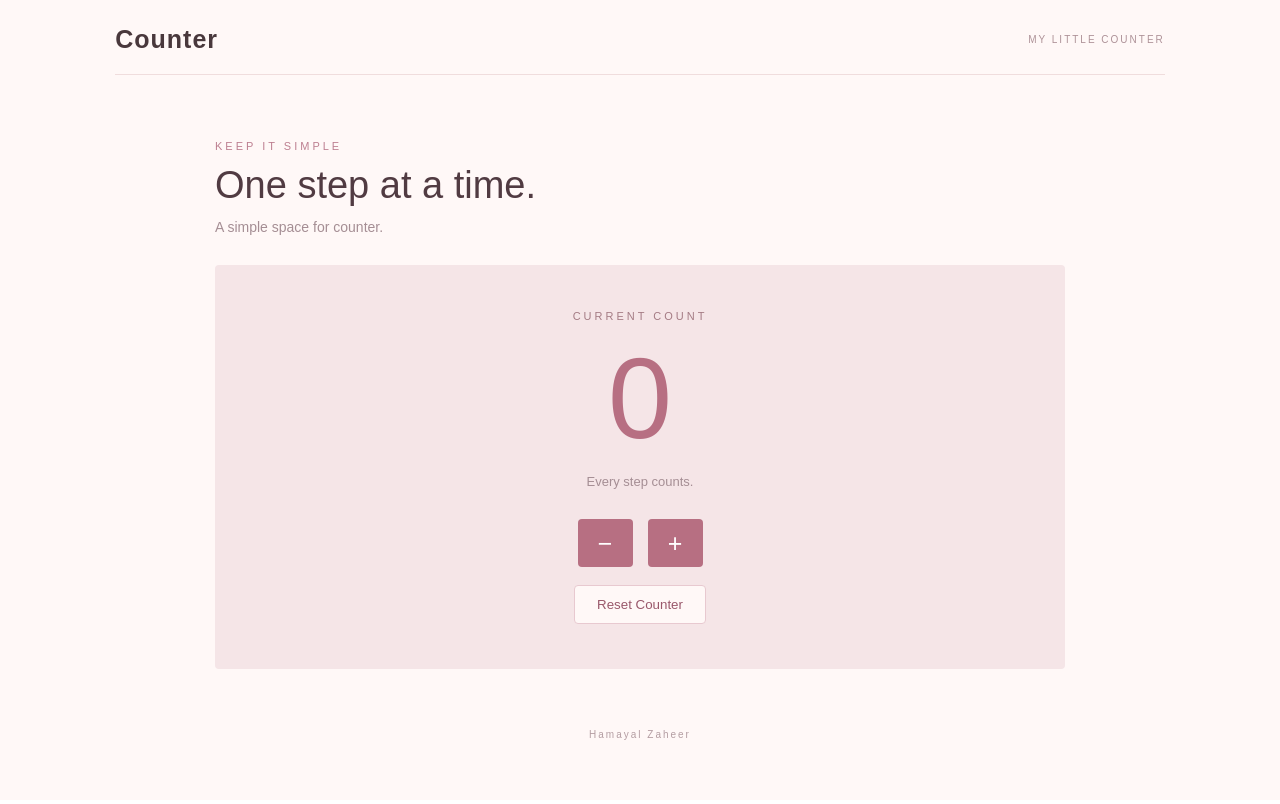
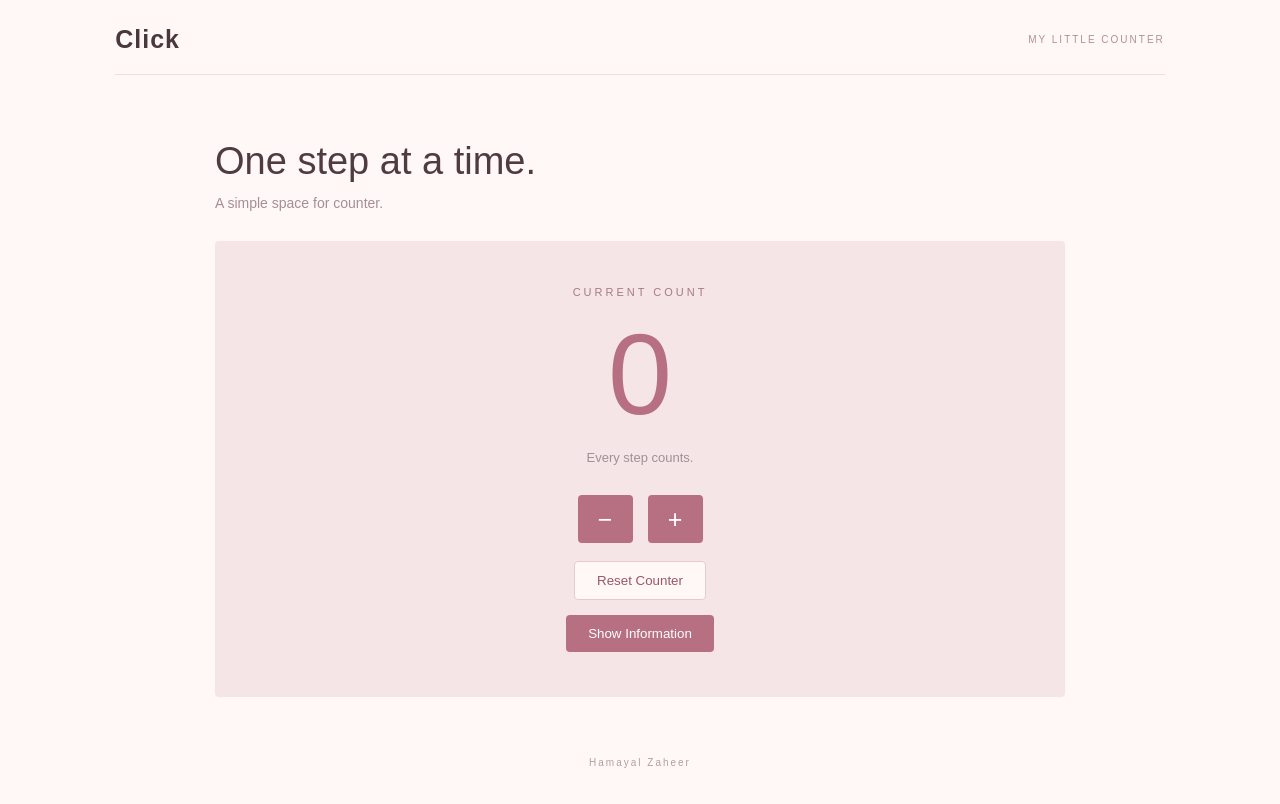
Before and after one commit to hamayalzaheer7-cpu/counter_hamayal, a React (Vite) app: page / in a window 1280 px wide. Shown: the top 804 px of the page. Built offline with nearby package versions, Linux system fonts and the light colour scheme.

Commit message:
new commit

```diff
--- a/src/App.css
+++ b/src/App.css
@@ -50,12 +50,6 @@ main {
   margin-bottom: 30px;
 }
 
-.small-heading {
-  color: #bd7f90;
-  font-size: 11px;
-  letter-spacing: 3px;
-}
-
 .intro h1 {
   font-size: 38px;
   font-weight: 500;
@@ -94,7 +88,7 @@ main {
   font-size: 13px;
 }
 
-/* Buttons */
+/* Counter buttons */
 .buttons {
   display: flex;
   justify-content: center;
@@ -131,6 +125,38 @@ main {
   background: #f0dadd;
 }
 
+/* Show/Hide Information button */
+.info-btn {
+  display: block;
+  margin: 15px auto 0;
+  padding: 11px 22px;
+  background: #b76f82;
+  color: white;
+  border: none;
+  border-radius: 4px;
+  cursor: pointer;
+}
+
+.info-btn:hover {
+  background: #99576a;
+}
+
+/* Information box */
+.info-box {
+  max-width: 500px;
+  margin: 25px auto 0;
+  padding: 22px;
+  background: #fff8f7;
+  border: 1px solid #e8c9d0;
+  border-radius: 5px;
+  line-height: 1.7;
+}
+
+
+.info-box p {
+  color: #8e737a;
+  font-size: 13px;
+}
 
 footer {
   text-align: center;
--- a/src/App.jsx
+++ b/src/App.jsx
@@ -1,41 +1,45 @@
+
 import { useState, useEffect } from "react";
 import { getSavedData, saveData } from "./storage";
 import "./App.css";
 
 function App() {
+
   const [count, setCount] = useState(() => getSavedData());
+
+  const [showInfo, setShowInfo] = useState(false);
 
   useEffect(() => {
     saveData(count);
   }, [count]);
 
-  // Counter increase
   function increase() {
     setCount(count + 1);
   }
 
-  // Counter decrease
   function decrease() {
     if (count > 0) {
       setCount(count - 1);
     }
   }
 
-  // Counter reset
   function reset() {
     setCount(0);
+  }
+
+  function toggleInfo() {
+    setShowInfo(!showInfo);
   }
 
   return (
     <div className="app">
       <nav>
-        <h2>Counter</h2>
+        <h2>Click</h2>
         <p>MY LITTLE COUNTER</p>
       </nav>
 
       <main>
         <div className="intro">
-          <p className="small-heading">KEEP IT SIMPLE</p>
           <h1>One step at a time.</h1>
           <p className="subtitle">A simple space for counter.</p>
         </div>
@@ -55,6 +59,20 @@ function App() {
           <button className="reset-btn" onClick={reset}>
             Reset Counter
           </button>
+
+          {/* Information show/hide button */}
+          <button className="info-btn" onClick={toggleInfo}>
+            {showInfo ? "Hide Information" : "Show Information"}
+          </button>
+
+          {/* Information sirf tab show hogi jab showInfo true hoga */}
+          {showInfo && (
+            <div className="info-box">
+              <p>
+                This is a counter app!
+              </p>
+            </div>
+          )}
         </section>
       </main>
 
```
